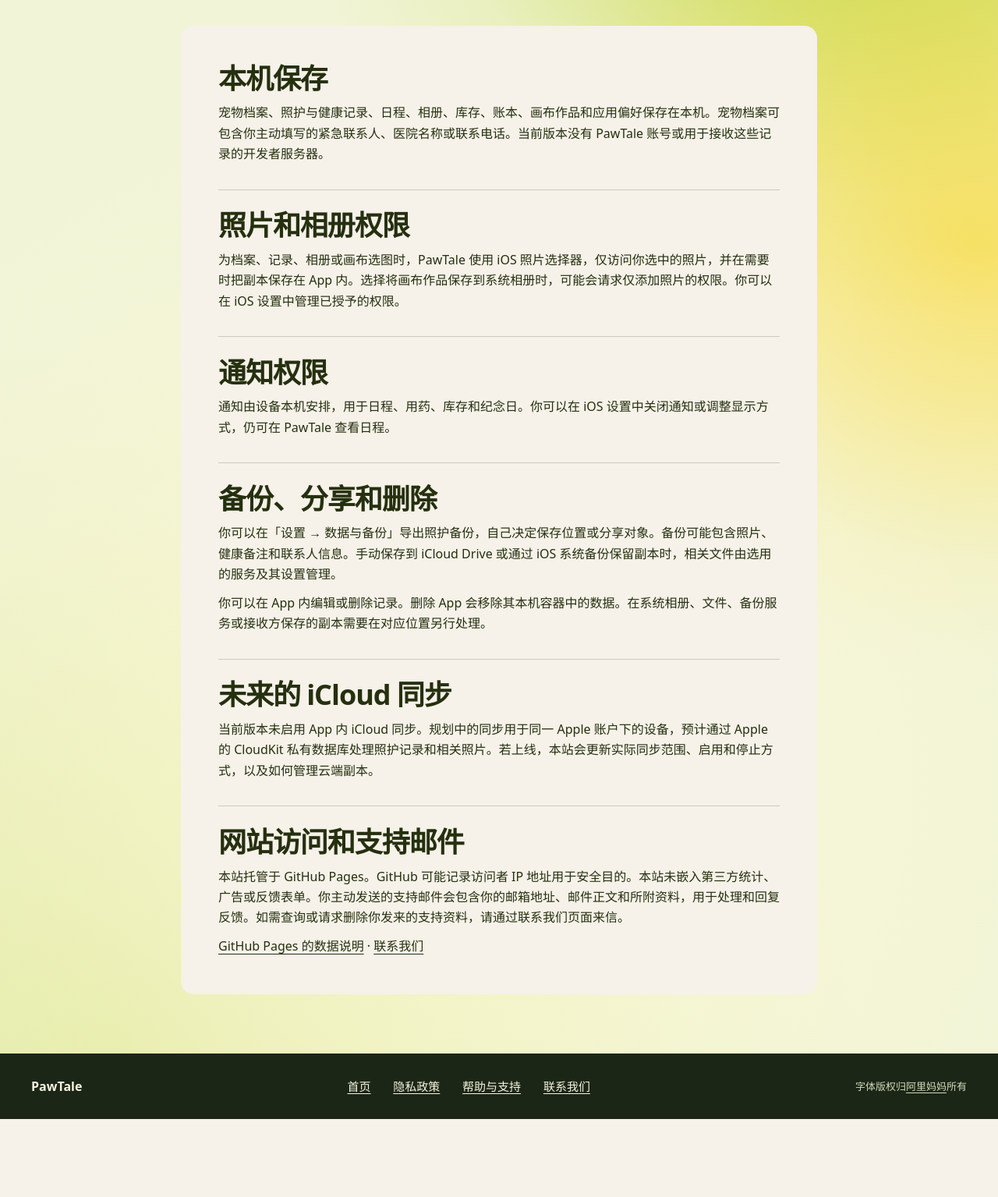
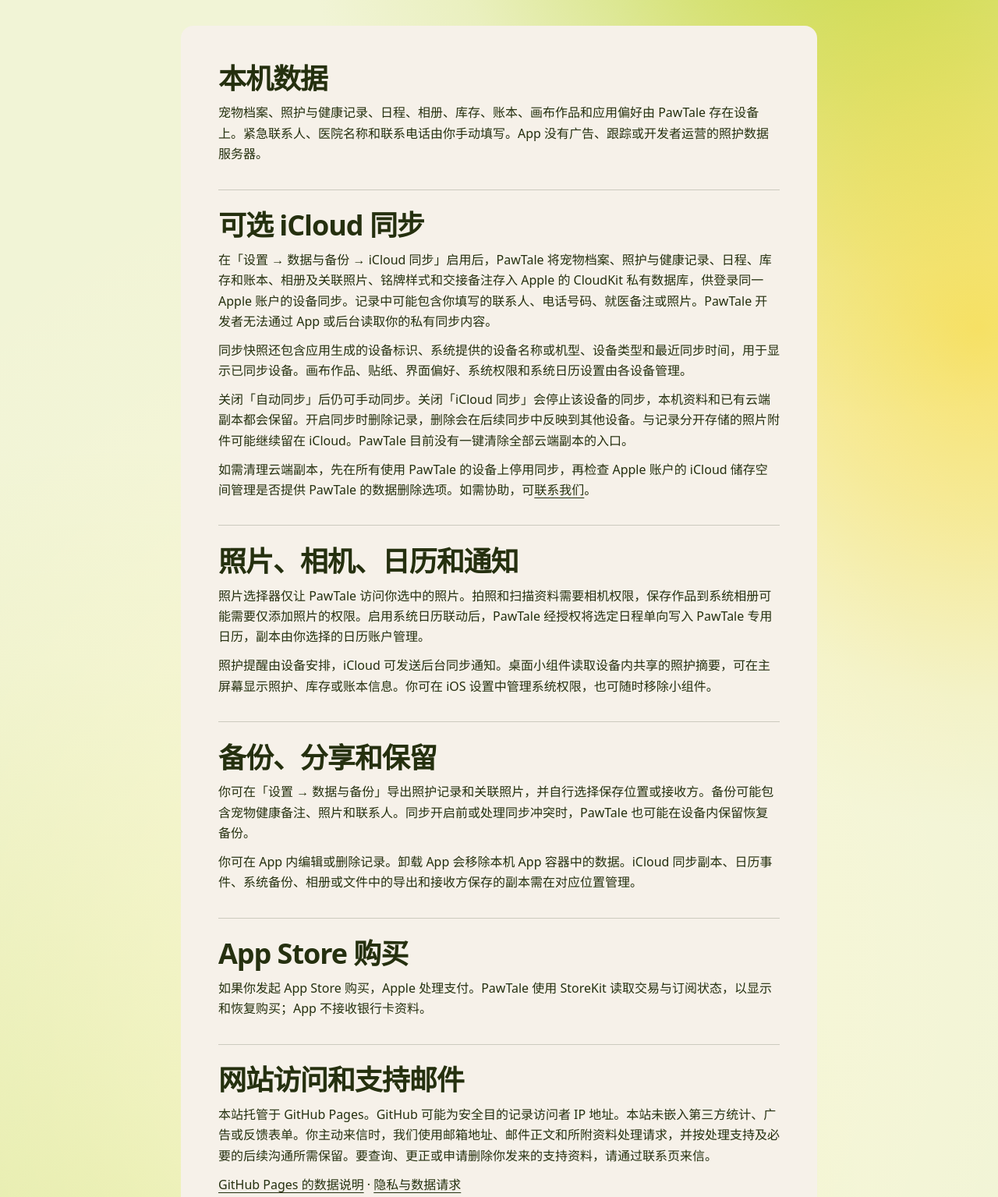
Before and after one commit to TheRealElliot13/pawtale-site, a plain HTML site: page dist/privacy/index.html in a window 1280 px wide. Shown: the part 320-1855 px from the top of the page at 78% size. Before the commit the page ends 1755 px from the top, so only its background shows below. Drawn offline with Linux system fonts and the light colour scheme; a web font is replaced by a local one.

Commit message:
Update PawTale privacy and iCloud support information

```diff
--- a/dist/privacy/index.html
+++ b/dist/privacy/index.html
@@ -3,7 +3,7 @@
 <head>
   <meta charset="utf-8">
   <meta name="viewport" content="width=device-width, initial-scale=1">
-  <meta name="description" content="了解 PawTale 的本地存储、照片与通知权限、备份及 iCloud 同步规划。">
+  <meta name="description" content="了解 PawTale 的本机存储、可选 iCloud 同步、系统权限，以及如何管理数据和备份。">
   <title>隐私政策 · PawTale</title>
   <link rel="alternate" hreflang="zh-Hans" href="../privacy/">
   <link rel="alternate" hreflang="en" href="../en/privacy/">
@@ -27,20 +27,24 @@
         <p class="intro">PawTale 无需注册账号。使用时创建的宠物档案、记录和选取的照片默认保存在当前设备。</p>
       </header>
       <div class="paper">
-        <section><h2>本机保存</h2>
-          <p>宠物档案、照护与健康记录、日程、相册、库存、账本、画布作品和应用偏好保存在本机。宠物档案可包含你主动填写的紧急联系人、医院名称或联系电话。当前版本没有 PawTale 账号或用于接收这些记录的开发者服务器。</p></section>
-        <section><h2>照片和相册权限</h2>
-          <p>为档案、记录、相册或画布选图时，PawTale 使用 iOS 照片选择器，仅访问你选中的照片，并在需要时把副本保存在 App 内。选择将画布作品保存到系统相册时，可能会请求仅添加照片的权限。你可以在 iOS 设置中管理已授予的权限。</p></section>
-        <section><h2>通知权限</h2>
-          <p>通知由设备本机安排，用于日程、用药、库存和纪念日。你可以在 iOS 设置中关闭通知或调整显示方式，仍可在 PawTale 查看日程。</p></section>
-        <section><h2>备份、分享和删除</h2>
-          <p>你可以在「设置 → 数据与备份」导出照护备份，自己决定保存位置或分享对象。备份可能包含照片、健康备注和联系人信息。手动保存到 iCloud Drive 或通过 iOS 系统备份保留副本时，相关文件由选用的服务及其设置管理。</p>
-          <p>你可以在 App 内编辑或删除记录。删除 App 会移除其本机容器中的数据。在系统相册、文件、备份服务或接收方保存的副本需要在对应位置另行处理。</p></section>
-        <section><h2>未来的 iCloud 同步</h2>
-          <p>当前版本未启用 App 内 iCloud 同步。规划中的同步用于同一 Apple 账户下的设备，预计通过 Apple 的 CloudKit 私有数据库处理照护记录和相关照片。若上线，本站会更新实际同步范围、启用和停止方式，以及如何管理云端副本。</p></section>
+        <section><h2>本机数据</h2>
+          <p>宠物档案、照护与健康记录、日程、相册、库存、账本、画布作品和应用偏好由 PawTale 存在设备上。紧急联系人、医院名称和联系电话由你手动填写。App 没有广告、跟踪或开发者运营的照护数据服务器。</p></section>
+        <section id="icloud"><h2>可选 iCloud 同步</h2>
+          <p>在「设置 → 数据与备份 → iCloud 同步」启用后，PawTale 将宠物档案、照护与健康记录、日程、库存和账本、相册及关联照片、铭牌样式和交接备注存入 Apple 的 CloudKit 私有数据库，供登录同一 Apple 账户的设备同步。记录中可能包含你填写的联系人、电话号码、就医备注或照片。PawTale 开发者无法通过 App 或后台读取你的私有同步内容。</p>
+          <p>同步快照还包含应用生成的设备标识、系统提供的设备名称或机型、设备类型和最近同步时间，用于显示已同步设备。画布作品、贴纸、界面偏好、系统权限和系统日历设置由各设备管理。</p>
+          <p>关闭「自动同步」后仍可手动同步。关闭「iCloud 同步」会停止该设备的同步，本机资料和已有云端副本都会保留。开启同步时删除记录，删除会在后续同步中反映到其他设备。与记录分开存储的照片附件可能继续留在 iCloud。PawTale 目前没有一键清除全部云端副本的入口。</p>
+          <p>如需清理云端副本，先在所有使用 PawTale 的设备上停用同步，再检查 Apple 账户的 iCloud 储存空间管理是否提供 PawTale 的数据删除选项。如需协助，可<a href="../contact/#privacy-requests">联系我们</a>。</p></section>
+        <section><h2>照片、相机、日历和通知</h2>
+          <p>照片选择器仅让 PawTale 访问你选中的照片。拍照和扫描资料需要相机权限，保存作品到系统相册可能需要仅添加照片的权限。启用系统日历联动后，PawTale 经授权将选定日程单向写入 PawTale 专用日历，副本由你选择的日历账户管理。</p>
+          <p>照护提醒由设备安排，iCloud 可发送后台同步通知。桌面小组件读取设备内共享的照护摘要，可在主屏幕显示照护、库存或账本信息。你可在 iOS 设置中管理系统权限，也可随时移除小组件。</p></section>
+        <section><h2>备份、分享和保留</h2>
+          <p>你可在「设置 → 数据与备份」导出照护记录和关联照片，并自行选择保存位置或接收方。备份可能包含宠物健康备注、照片和联系人。同步开启前或处理同步冲突时，PawTale 也可能在设备内保留恢复备份。</p>
+          <p>你可在 App 内编辑或删除记录。卸载 App 会移除本机 App 容器中的数据。iCloud 同步副本、日历事件、系统备份、相册或文件中的导出和接收方保存的副本需在对应位置管理。</p></section>
+        <section><h2>App Store 购买</h2>
+          <p>如果你发起 App Store 购买，Apple 处理支付。PawTale 使用 StoreKit 读取交易与订阅状态，以显示和恢复购买；App 不接收银行卡资料。</p></section>
         <section><h2>网站访问和支持邮件</h2>
-          <p>本站托管于 GitHub Pages。GitHub 可能记录访问者 IP 地址用于安全目的。本站未嵌入第三方统计、广告或反馈表单。你主动发送的支持邮件会包含你的邮箱地址、邮件正文和所附资料，用于处理和回复反馈。如需查询或请求删除你发来的支持资料，请通过联系我们页面来信。</p>
-          <p><a href="https://docs.github.com/en/pages/getting-started-with-github-pages/what-is-github-pages">GitHub Pages 的数据说明</a> · <a href="../contact/">联系我们</a></p></section>
+          <p>本站托管于 GitHub Pages。GitHub 可能为安全目的记录访问者 IP 地址。本站未嵌入第三方统计、广告或反馈表单。你主动来信时，我们使用邮箱地址、邮件正文和所附资料处理请求，并按处理支持及必要的后续沟通所需保留。要查询、更正或申请删除你发来的支持资料，请通过联系页来信。</p>
+          <p><a href="https://docs.github.com/en/pages/getting-started-with-github-pages/what-is-github-pages">GitHub Pages 的数据说明</a> · <a href="../contact/#privacy-requests">隐私与数据请求</a></p></section>
       </div>
     </article>
   </main>
```
Also changed, not shown: dist/contact/index.html (+4 -0 lines), dist/en/contact/index.html (+1 -0 lines), dist/en/index.html (+1 -1 lines), dist/en/privacy/index.html (+12 -7 lines), dist/en/support/index.html (+3 -1 lines), dist/index.html (+1 -1 lines), dist/support/index.html (+3 -1 lines).
